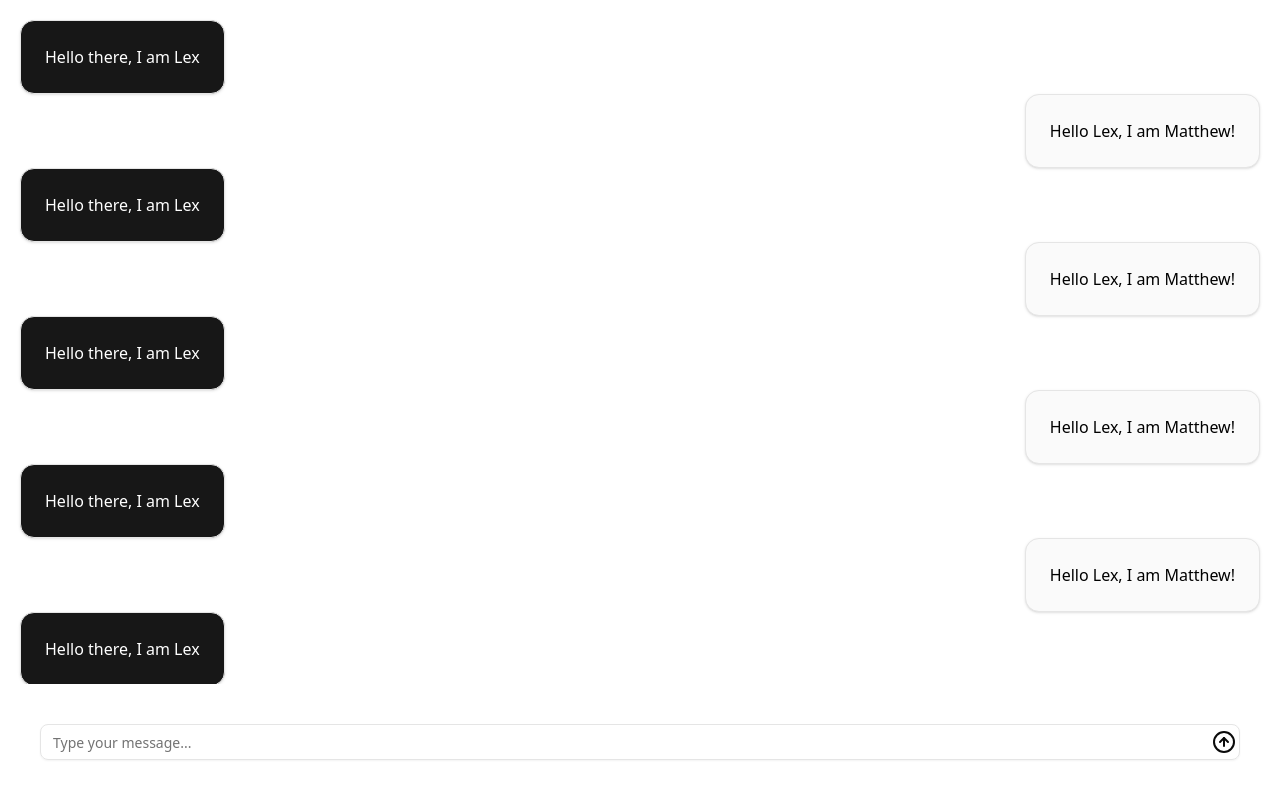
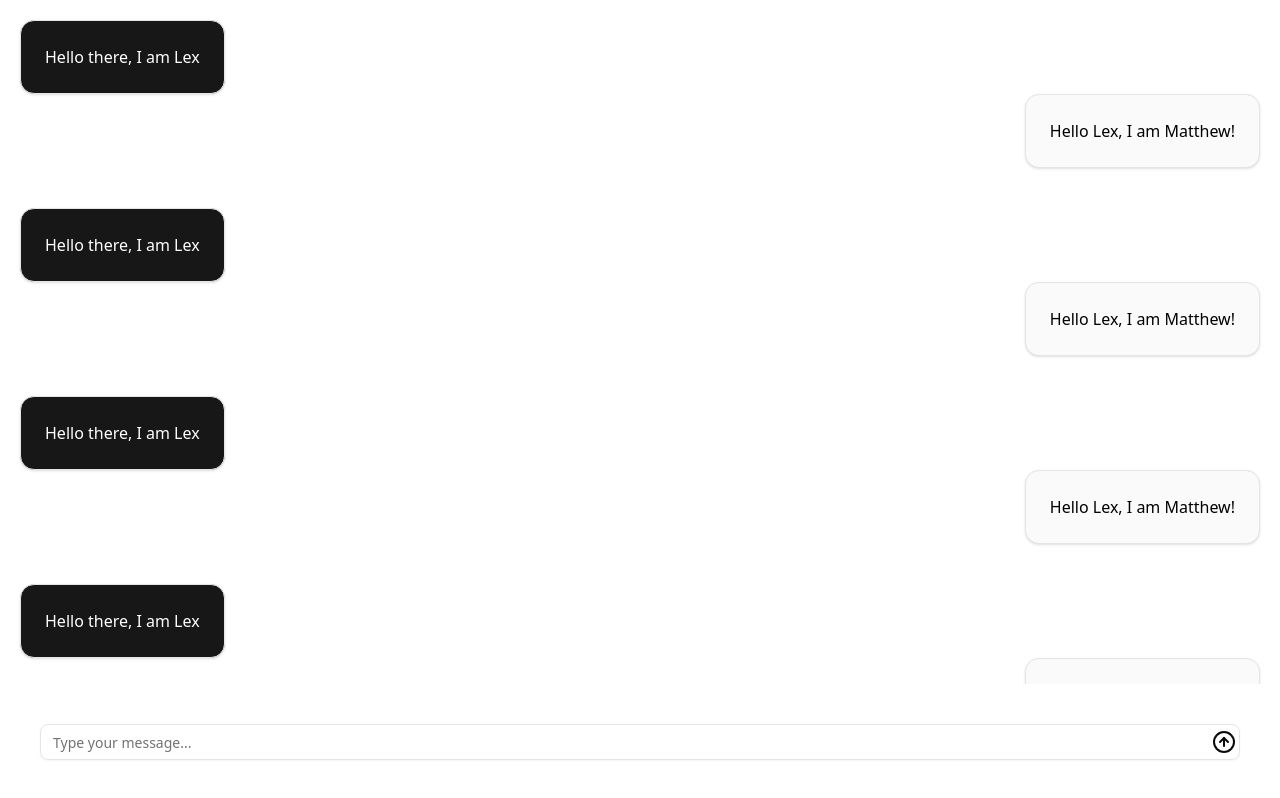
Before and after one commit to gmatt20/lexicon, a Next.js app in the folder client/: page / in a window 1280 px wide. Shown: the top 798 px of the page. Built offline with nearby package versions, Linux system fonts and the light colour scheme.

Commit message:
separated into components

```diff
--- a/client/app/page.tsx
+++ b/client/app/page.tsx
@@ -1,17 +1,15 @@
-import { Input } from "@/components/ui/input";
 import ChatBubble from "@/components/ChatBubble";
+import InputChat from "@/components/InputChat";
 
 export default function Home() {
   return (
     <div className="h-screen w-screen">
-      <div className="p-5 pb-32">
+      <div className="pb-32">
         {[...Array(20)].map((_, i) => (
           <ChatBubble key={i} />
         ))}
       </div>
-      <div className="fixed bottom-0 w-full bg-white p-5">
-        <Input type="email" placeholder="Type your message..." />
-      </div>
+      <InputChat />
     </div>
   );
 }
--- a/client/components/ChatBubble.tsx
+++ b/client/components/ChatBubble.tsx
@@ -2,6 +2,7 @@
 
 export default function ChatBubble() {
   return (
+    <div className="p-5">
       <div className="flex flex-col justify-between">
         <div className="flex justify-start">
           <Card className="bg-primary text-white w-fit">
@@ -18,5 +19,6 @@
           </Card>
         </div>
       </div>
+    </div>
   );
 }
--- a/client/components/InputChat.tsx
+++ b/client/components/InputChat.tsx
@@ -0,0 +1,9 @@
+import { Input } from "@/components/ui/input";
+
+export default function InputChat() {
+  return (
+    <div className="fixed bottom-0 w-full bg-white p-5">
+      <Input type="email" placeholder="Type your message..." />
+    </div>
+  );
+}
```
Lines whose indentation alone changed are shown as unchanged.
